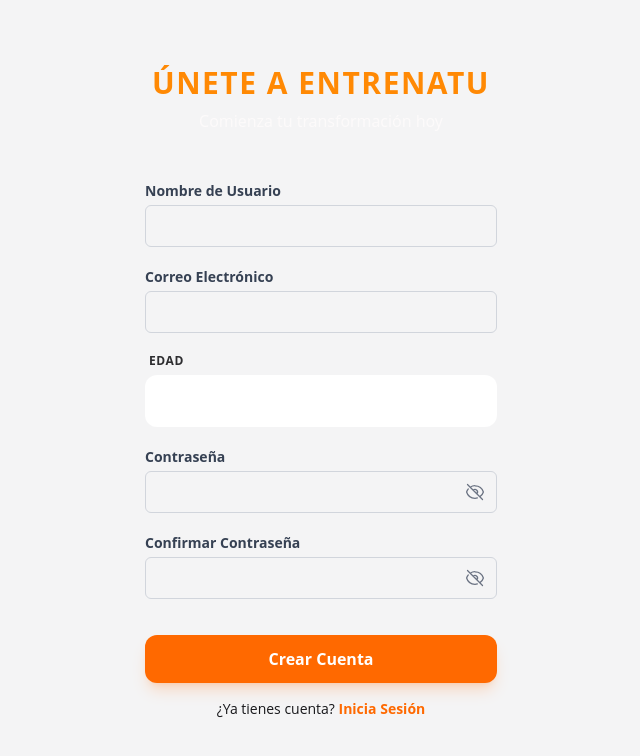
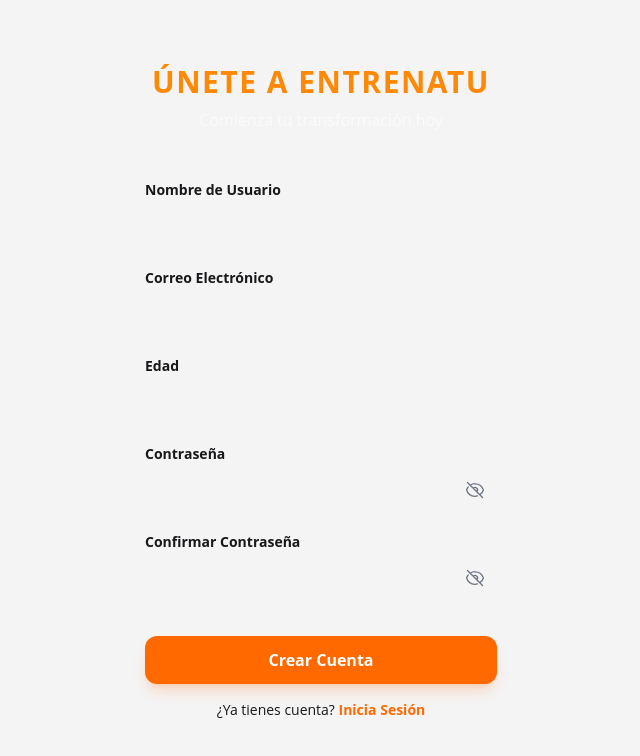
Before and after one commit to Aherreras98/EntrenaTU, a React (Vite) app: page /signup in a window 1280 px wide. Shown: the top 756 px of the page, without its empty margins (319-959 px from the left). Built offline with nearby package versions, Linux system fonts and the light colour scheme.

Commit message:
🔄️Modificaciones en los imputs, select.

```diff
--- a/src/components/common/Input.tsx
+++ b/src/components/common/Input.tsx
@@ -7,15 +7,20 @@ interface InputProps extends InputHTMLAttributes<HTMLInputElement> {
 }
 
 export function InputText({ label, error, type = "text", className = "", endIcon, ...props }: InputProps) {
-  return (
-    <div className="flex flex-col gap-1 w-full relative">
-      {label && <label className="text-sm font-bold text-gray-700">{label}</label>}
+return (
+    <div className="flex flex-col gap-1 w-full relative text-left">
+      {/* Label: text-text-main para que cambie según el modo */}
+      {label && <label className="text-sm font-bold text-text-main transition-colors">{label}</label>}
 
       <div className="relative">
         <input
           type={type}
-          className={`w-full p-2 border rounded-md outline-none transition-colors
-            ${error ? "border-red-500 focus:border-red-500" : "border-gray-300 focus:border-blue-500"}
+          /* bg-background (claro) | text-text-main (adaptativo) | border dinámico */
+          className={`w-full p-2.5 rounded-xl outline-none transition-all duration-300
+            bg-background text-text-main
+            ${error
+                ? "border-red-500 focus:border-red-500"
+                : "border-zinc-300 dark:border-white/10 focus:border-primary focus:ring-2 focus:ring-primary/20"}
             ${className}`}
           {...props}
         />
@@ -26,22 +31,30 @@ export function InputText({ label, error, type = "text", className = "", endIcon
         )}
       </div>
 
-      {error && <p className="text-red-500 text-xs mt-1">{error}</p>}
+      {error && <p className="text-red-500 text-xs mt-1 font-medium">{error}</p>}
     </div>
   );
 }
 
 export function InputNumber({ label, error, className = "", ...props }: InputProps) {
   return (
-    <div className="input-group">
-      {label && <label className="input-label">{label}</label>}
+    <div className="flex flex-col gap-1 w-full text-left">
+      {/* Label adaptativo para Altura y Peso */}
+      {label && <label className="text-sm font-bold text-text-main transition-colors">{label}</label>}
+
       <input
         type="number"
         inputMode="numeric"
-        className={`input-field text-center appearance-none ${error ? "error" : ""} ${className}`}
+        /* bg-background para que resalte sobre el modal blanco */
+        className={`w-full p-2.5 rounded-xl outline-none transition-all duration-300 text-center
+          bg-background text-text-main appearance-none
+          ${error
+            ? "border-red-500 focus:border-red-500"
+            : "border-zinc-300 dark:border-white/10 focus:border-primary focus:ring-2 focus:ring-primary/20"}
+          ${className}`}
         {...props}
       />
-      {error && <p className="input-error-msg">{error}</p>}
+      {error && <p className="text-red-500 text-xs mt-1 font-medium">{error}</p>}
     </div>
   );
 }
--- a/src/components/common/Select.tsx
+++ b/src/components/common/Select.tsx
@@ -19,10 +19,10 @@ export default function Select({
   ...props
 }: SelectProps) {
 
-  return (
+return (
     <div className="flex flex-col w-full">
       {label && (
-        <label className="text-[#FFFCFC] font-open-sans text-[11px] font-bold uppercase tracking-wider mb-1.5 ml-1 opacity-90">
+        <label className="text-text-muted font-open-sans text-[11px] font-bold uppercase tracking-[0.15em] mb-2 ml-1">
           {label}
         </label>
       )}
@@ -30,14 +30,16 @@ export default function Select({
       <div className="relative group">
         <select
           className={`
-            w-full bg-[#1E1E1E] text-[#FFFCFC] font-open-sans font-semibold
-            px-4 py-3 rounded-xl border-2 outline-none transition-all duration-200
+            w-full font-open-sans font-semibold
+            px-4 py-3.5 rounded-xl border outline-none transition-all duration-300
             appearance-none cursor-pointer pr-10
 
-            /* Colores: Naranja para foco, Rojo para error */
+            /* Fondos y Textos adaptativos */
+            bg-background text-text-main
+
             ${error
               ? "border-red-500 focus:border-red-500"
-              : "border-transparent focus:border-[#FF8904] focus:bg-[#252525]"
+              : "border-zinc-200 dark:border-white/10 focus:border-primary focus:ring-2 focus:ring-primary/10"
             }
 
             ${className}
@@ -45,20 +47,22 @@ export default function Select({
           {...props}
         >
           {options.map((option) => (
-            <option key={option.value} value={option.value} className="bg-[#1E1E1E]">
+            /* bg-surface para que el desplegable sea blanco */
+            <option key={option.value} value={option.value} className="bg-surface text-text-main">
               {option.label}
             </option>
           ))}
         </select>
 
-        <div className="pointer-events-none absolute inset-y-0 right-0 flex items-center px-3 text-[#FF8904]">
+        {/* El icono ahora usa el color primary (naranja) */}
+        <div className="pointer-events-none absolute inset-y-0 right-0 flex items-center px-3 text-primary">
           <svg className="w-5 h-5 fill-current" viewBox="0 0 20 20">
             <path d="M5.293 7.293a1 1 0 011.414 0L10 10.586l3.293-3.293a1 1 0 111.414 1.414l-4 4a1 1 0 01-1.414 0l-4-4a1 1 0 010-1.414z" />
           </svg>
         </div>
       </div>
 
-      <div className="mt-1 h-5 ml-1">
+      <div className="mt-1 min-h-[1.25rem] ml-1">
         {error && (
           <p className="text-red-500 text-xs font-open-sans font-medium italic">
             {error}
```
